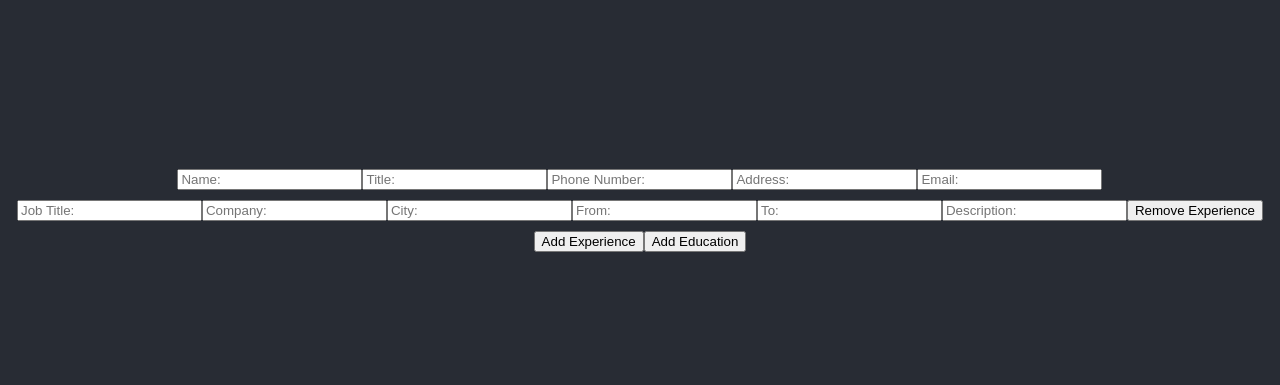
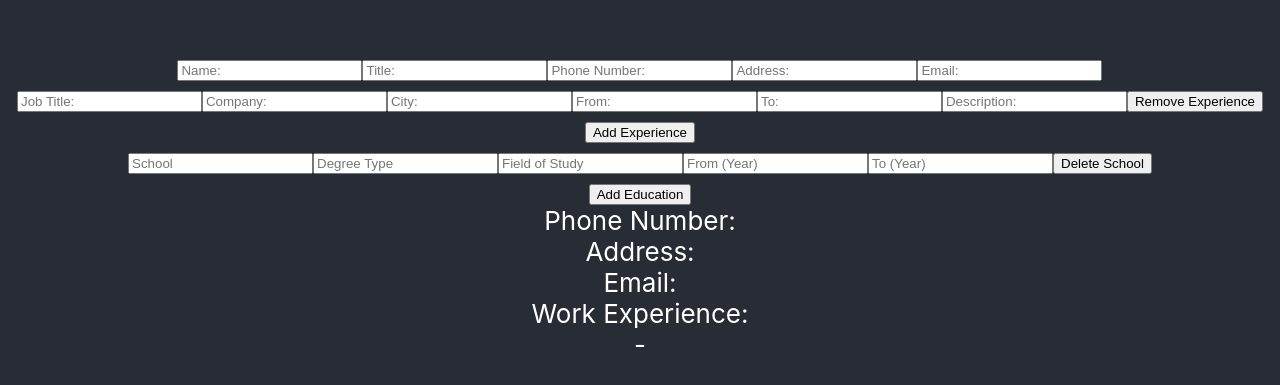
Before and after one commit to fabidor/cv-project, a React (Create React App) app: page / in a window 1280 px wide. Shown: the part 195-580 px from the top of the page. Built offline with nearby package versions, Linux system fonts and the light colour scheme.

Commit message:
Add work experience and basic info components to the resume display

```diff
--- a/package.json
+++ b/package.json
@@ -9,6 +9,7 @@
     "react": "^18.2.0",
     "react-dom": "^18.2.0",
     "react-scripts": "5.0.1",
+    "uniqid": "^5.4.0",
     "web-vitals": "^2.1.4"
   },
   "scripts": {
--- a/src/App.js
+++ b/src/App.js
@@ -3,6 +3,7 @@ import './App.css';
 import React, {Component} from "react";
 import FormParent from "./components/FormParent.js"
 import uniqid from "uniqid"
+import DisplayParent from "./components/DisplayParent.js"
 
 class App extends Component{
   constructor(){
@@ -25,7 +26,7 @@ class App extends Component{
         id: uniqid()
       }],
       educationRay:[{
-        school: 'One',
+        school: '',
         degType: '',
         field: '',
         from: '',
@@ -82,7 +83,7 @@ class App extends Component{
 
 
   deleteExperience = (e) =>{
-    let experience = this.state.experienceRay.find(({id}) => id == e.target.id
+    let experience = this.state.experienceRay.find(({id}) => id === e.target.id
     )
     let experienceIndex=this.state.experienceRay.indexOf(experience);
     let experiences = [...this.state.experienceRay]
@@ -94,7 +95,7 @@ class App extends Component{
   handleEducation = (() =>{
     const addEducation = () =>{
       const educ =  {
-          school: 'Two',
+          school: '',
           degType: '',
           field: '',
           from: '',
@@ -119,9 +120,8 @@ class App extends Component{
         })
       }
       const deleteSchool = (e) => {
-        let school = this.state.school.find(({id}) => id == e.target.id
-    )
-    let schoolIndex=this.state.experienceRay.indexOf(school);
+        let school = this.state.educationRay.find(({id}) => id === e.target.id)
+    let schoolIndex=this.state.educationRay.indexOf(school);
     let schools = [...this.state.educationRay]
     schools.splice(schoolIndex, 1);
     this.setState({
@@ -137,7 +137,7 @@ class App extends Component{
       <div className="App">
       <header className="App-header">
         <FormParent basicInfo={this.state.basicInfo} handleInfo = {this.handleInfo} handleExperience={this.handleExperience} experienceRay= {this.state.experienceRay} addExperience = {this.addExperience} deleteExperience={this.deleteExperience} handleEducation = {this.handleEducation} educationRay = {this.state.educationRay}/>
-
+        <DisplayParent basicInfo = {this.state.basicInfo} experienceRay={this.state.experienceRay} educationRay={this.state.educationRay} />
 
       </header>
     </div>
--- a/src/components/DisplayParent.js
+++ b/src/components/DisplayParent.js
@@ -1,5 +1,7 @@
 import React, {Component} from "react";
 import BasicInfoDisplay from "./basicInfoDisplay.js"
+import ExtraInfoDisplay from "./ExtraInfoDisplay.js"
+import ResumeBody from "./ResumeBody.js"
 
 class DisplayParent extends Component{
     constructor(props){
@@ -10,6 +12,14 @@ class DisplayParent extends Component{
         return(
             <div className="resumeDisplay">
                  <BasicInfoDisplay basicInfo = {basicInfo} />
+                 <div className="resumeBody">
+                    <div className="leftWing">
+                        <ExtraInfoDisplay basicInfo={basicInfo} />
+                    </div>
+                    <div className="resumeBody">
+                        <ResumeBody experiences = {experienceRay} education = {educationRay} />
+                    </div>
+                 </div>
             </div>
             )
     }
--- /dev/null
+++ b/src/components/ExperienceDisplay.js
@@ -0,0 +1,20 @@
+import React, {Component} from "react";
+
+class ExperienceDisplay extends Component{
+    constructor(props){
+        super(props);
+    }
+    render(){
+        const {experience} = this.props
+        return(
+            <div className="experienceDisplay">
+                <div>{experience.company}</div>
+                <div>{experience.jobTitle}</div>
+                <div>{experience.city}</div>
+                <div>{experience.from} - {experience.to}</div>
+                <div>{experience.description}</div>
+            </div>
+        )
+    }
+}
+export default ExperienceDisplay;
--- /dev/null
+++ b/src/components/ExtraInfoDisplay.js
@@ -0,0 +1,28 @@
+import React, {Component} from "react";
+
+class ExtraInfoDisplay extends Component{
+    constructor(props){
+        super(props)
+    }
+    render(){
+        const {basicInfo} = this.props
+        return(
+            <div>
+                <div className = "phone">
+                    <div>Phone Number:</div>
+                    <div>{basicInfo.phone}</div>
+                </div>
+                <div className="address">
+                    <div>Address:</div>
+                    <div>{basicInfo.address}</div>
+                </div>
+                <div className="email">
+                    <div>Email:</div>
+                    <div>{basicInfo.email}</div>
+                </div>
+            </div>
+        )
+    }
+}
+
+export default ExtraInfoDisplay;
--- a/src/components/FormParent.js
+++ b/src/components/FormParent.js
@@ -1,5 +1,6 @@
 import React, {Component} from "react";
 import Experience from "./Experience.js"
+import Education from "./Education.js"
 
 
 class FormParent extends Component{
@@ -31,6 +32,14 @@ class FormParent extends Component{
 
                 </div>
                 <button onClick = {addExperience}>Add Experience</button>
+                <div>
+                    {educationRay.map(educationObj =>{
+                        return(
+                            <div key={educationObj.id}>
+                                <Education handleEducation={handleEducation} education = {educationObj} />
+                                </div>)
+                    })}
+                </div>
                 <button onClick = {handleEducation.addEducation}>Add Education</button>
 
             </div>
--- /dev/null
+++ b/src/components/ResumeBody.js
@@ -0,0 +1,29 @@
+import React, {Component} from "react"
+import ExperienceDisplay from "./ExperienceDisplay"
+
+class ResumeBody extends Component{
+    constructor(props){
+        super(props)
+    }
+    render(){
+        const{experiences, education} = this.props
+        return(
+            <div>
+                <div className="experiences">
+                    <div className="title">Work Experience:</div>
+                    {experiences.map(experience => {
+                        return(
+                            <div key = {experience.id}>
+                                <ExperienceDisplay experience = {experience} />
+                                </div>
+                        )
+                    })}
+                </div>
+
+
+            </div>
+        )
+    }
+}
+
+export default ResumeBody
```
Also changed, not shown: 1 other file (tests, documents, lock files or other folders).
